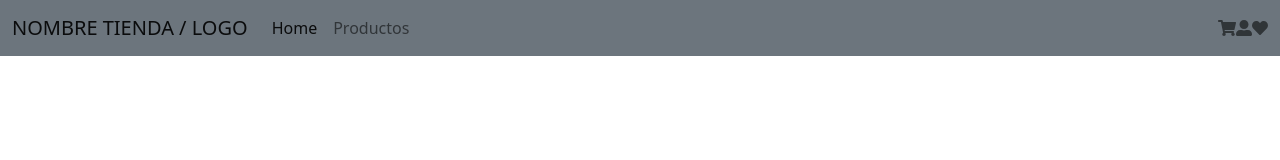
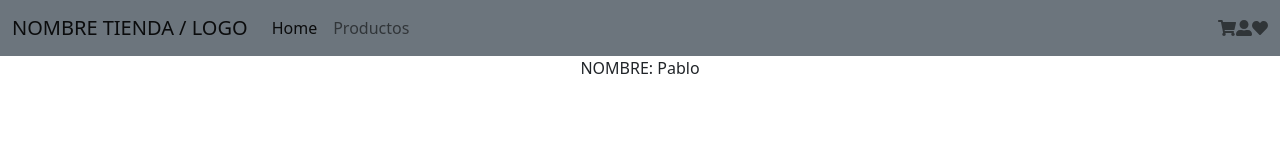
Before and after one commit to pablodjordjevic/Ecommerce-React, a React (Create React App) app: page / in a window 1280 px wide. Shown: the top 160 px of the page. Built offline with nearby package versions, Linux system fonts and the light colour scheme.

Commit message:
tercer entrega

```diff
--- a/package.json
+++ b/package.json
@@ -16,6 +16,8 @@
     "react-dom": "^17.0.2",
     "react-router-dom": "^6.2.1",
     "react-scripts": "5.0.0",
+    "semantic-ui-css": "^2.4.1",
+    "semantic-ui-react": "^2.1.1",
     "web-vitals": "^2.1.3",
     "webpack": "^5.67.0"
   },
--- a/src/App.js
+++ b/src/App.js
@@ -2,6 +2,7 @@
 import './App.css';
 import React from 'react';
 import Navbarx from './Components/Navbar/Navbar';
+import ItemListContainer from './Components/ItemListContainer/ItemListContainer';
 
 function App() {
   return (
@@ -9,8 +10,13 @@
 
       <Navbarx/>
 
+      <ItemListContainer
+      name = 'Pablo'
+      />
+
+
+
     </div>
   );
 }
-
 export default App;
--- a/src/Components/CartWidget/CartWidget.jsx
+++ b/src/Components/CartWidget/CartWidget.jsx
@@ -13,5 +13,4 @@
     </div>
     )
 }
-
 export default CartWidget;
--- /dev/null
+++ b/src/Components/ItemListContainer/ItemListContainer.jsx
@@ -0,0 +1,11 @@
+import React from 'react';
+
+const ItemListContainer = (props) => {
+  return (
+
+    <div>NOMBRE: {props.name}</div>
+
+    )
+};
+
+export default ItemListContainer;
```
Also changed, not shown: src/Components/ItemListContainer/ItemListContainer.css (added), 1 other file (tests, documents, lock files or other folders).
